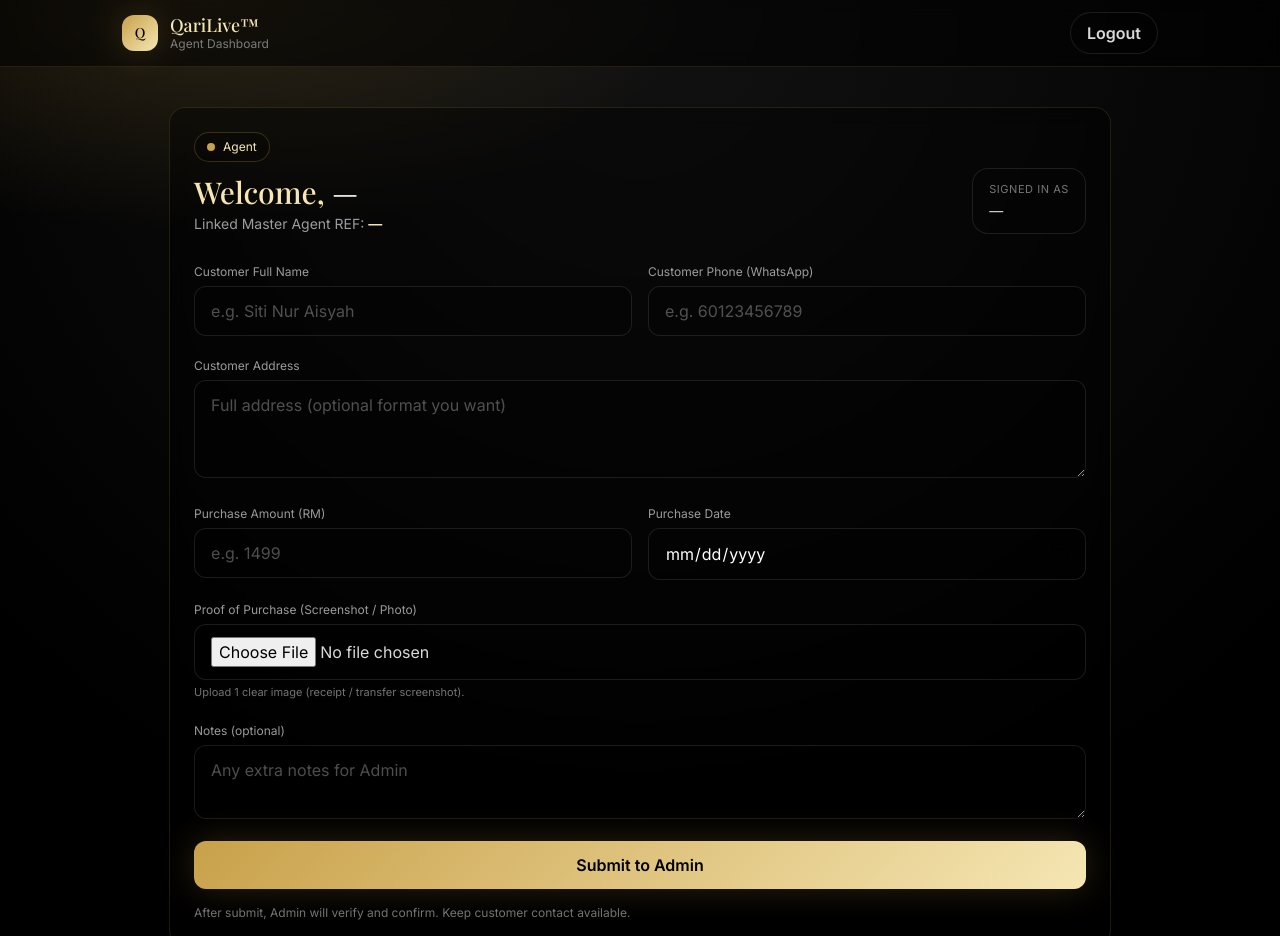
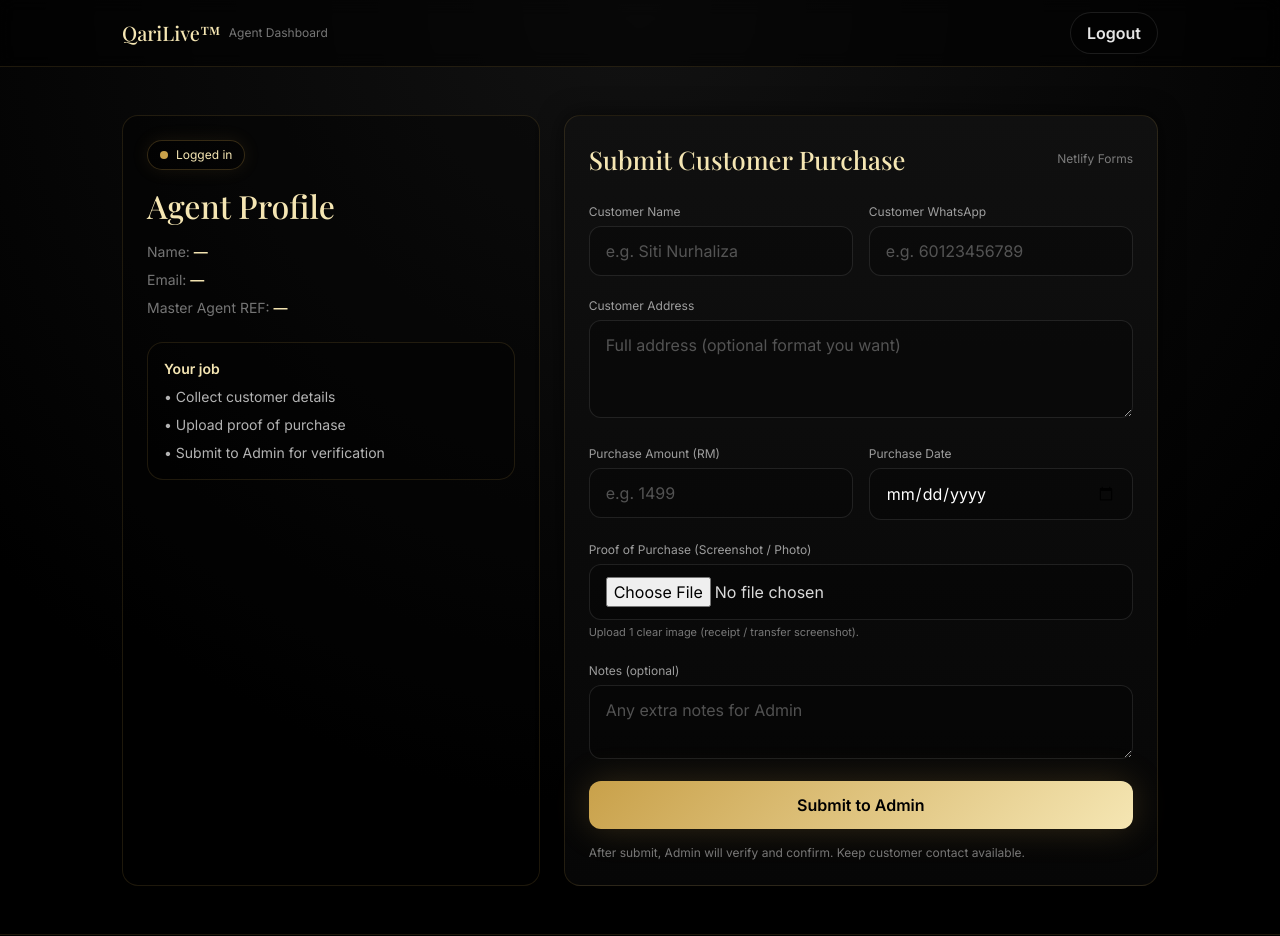
Before and after one commit to AmirHaziqHafiz113/qarilive-site, a website: page agent-dashboard.html in a window 1280 px wide. Shown: the top 936 px of the page. Drawn offline with nearby package versions, Linux system fonts and the light colour scheme.

Commit message:
minor ui changes

```diff
--- a/agent-dashboard.html
+++ b/agent-dashboard.html
@@ -1,5 +1,6 @@
 <!DOCTYPE html>
 <html lang="en">
+
 <head>
   <meta charset="UTF-8" />
   <meta name="viewport" content="width=device-width, initial-scale=1.0" />
@@ -15,104 +16,101 @@
     tailwind.config = {
       theme: {
         extend: {
-          colors: { gold:'#c9a14a', 'gold-soft':'#f5e6b3', blackish:'#050505', darkish:'#0b0b0b' },
-          fontFamily: { inter:['Inter','sans-serif'], playfair:['Playfair Display','serif'] },
-          boxShadow: { goldGlow: '0 0 34px rgba(201,161,74,.22)' }
+          colors: {
+            gold: '#c9a14a',
+            'gold-soft': '#f5e6b3',
+            blackish: '#050505',
+            darkish: '#0b0b0b'
+          },
+          fontFamily: {
+            inter: ['Inter', 'sans-serif'],
+            playfair: ['Playfair Display', 'serif']
+          },
+          boxShadow: {
+            goldGlow: '0 0 34px rgba(201,161,74,.22)'
+          }
         }
       }
     }
   </script>
 
   <style>
-    body {
-      background:
-        radial-gradient(900px 420px at 15% 0%, rgba(201, 161, 74, .18), transparent 55%),
-        radial-gradient(circle at top, #121212, #000 70%);
-    }
-    .glass {
-      background: rgba(0, 0, 0, .38);
-      border: 1px solid rgba(201, 161, 74, .16);
-      backdrop-filter: blur(10px);
-    }
-    .soft-border { border: 1px solid rgba(255, 255, 255, .10); }
-    .focus-gold:focus {
-      outline: none;
-      border-color: rgba(201, 161, 74, .65);
-      box-shadow: 0 0 0 4px rgba(201, 161, 74, .12);
-    }
+    body { background: radial-gradient(circle at top, #121212, #000 70%); }
+    .soft-border { border: 1px solid rgba(255,255,255,.10); }
+    .focus-gold:focus { outline: none; border-color: rgba(201,161,74,.65); }
   </style>
 </head>
 
 <body class="m-0 font-inter text-white/90 min-h-screen flex flex-col">
-  <header class="sticky top-0 z-50 border-b border-gold/15 bg-black/55 backdrop-blur">
+
+  <header class="sticky top-0 z-50 backdrop-blur bg-black/55 border-b border-gold/15">
     <div class="max-w-[1100px] mx-auto px-4 sm:px-6 lg:px-8 py-3 flex items-center justify-between gap-3">
-      <a href="index.html" class="flex items-center gap-3 min-w-0 no-underline">
-        <div class="w-9 h-9 rounded-xl bg-[linear-gradient(135deg,#c9a14a,#f5e6b3)] grid place-items-center shadow-goldGlow">
-          <span class="font-playfair text-black text-sm">Q</span>
-        </div>
-        <div class="min-w-0">
-          <div class="font-playfair text-gold-soft text-lg leading-tight truncate">QariLive™</div>
-          <div class="text-xs text-white/45 truncate">Agent Dashboard</div>
-        </div>
+      <a href="index.html" class="no-underline flex items-center gap-2 min-w-0">
+        <span class="font-playfair text-gold-soft text-lg md:text-xl whitespace-nowrap">QariLive™</span>
+        <span class="hidden sm:inline-block text-xs text-white/45 truncate">Agent Dashboard</span>
       </a>
 
       <div class="flex items-center gap-2">
         <button id="btnLogout"
-          class="px-4 py-2 rounded-full font-semibold soft-border text-white/85 bg-black/25 hover:border-gold/60 hover:bg-black/40 transition">
+          class="shrink-0 px-4 py-2 rounded-full font-semibold text-white/90 no-underline bg-black/30 border border-white/10 hover:border-gold/60 hover:bg-black/40 transition">
           Logout
         </button>
       </div>
     </div>
   </header>
 
-  <main class="flex-1 max-w-[1100px] mx-auto px-4 sm:px-6 lg:px-8 py-8 sm:py-10">
-    <div class="glass rounded-2xl p-6">
-      <div class="flex flex-col sm:flex-row sm:items-end sm:justify-between gap-4">
-        <div>
-          <div class="inline-flex items-center gap-2 px-3 py-1.5 rounded-full border border-gold/25 bg-black/25">
+  <main class="flex-1">
+    <div class="max-w-[1100px] mx-auto px-4 sm:px-6 lg:px-8 py-10 md:py-12">
+
+      <div class="grid grid-cols-1 lg:grid-cols-12 gap-6">
+        <section class="lg:col-span-5 rounded-2xl border border-gold/15 bg-black/30 p-6">
+          <div class="inline-flex items-center gap-2 px-3 py-1.5 rounded-full border border-gold/25 bg-black/30 shadow-[0_0_18px_rgba(201,161,74,.10)]">
             <span class="w-2 h-2 rounded-full bg-gold"></span>
-            <span class="text-gold-soft text-xs">Agent</span>
-          </div>
-          <h1 class="mt-3 font-playfair text-gold-soft text-3xl">
-            Welcome, <span id="txtName" class="text-white/90">—</span>
-          </h1>
-          <div class="mt-1 text-sm text-white/60">
-            Linked Master Agent REF: <span id="txtMARef" class="text-gold-soft font-semibold">—</span>
-          </div>
+            <span class="text-gold-soft text-xs">Logged in</span>
           </div>
 
-        <div class="rounded-2xl soft-border bg-black/20 px-4 py-3">
-          <div class="text-[11px] text-white/45 uppercase tracking-wider">Signed in as</div>
-          <div class="mt-1 text-sm text-white/85" id="txtEmail">—</div>
-        </div>
+          <h1 class="mt-4 font-playfair text-gold-soft text-[2.0rem] leading-tight">Agent Profile</h1>
+
+          <div class="mt-4 space-y-2 text-sm text-white/70">
+            <div><span class="text-white/45">Name:</span> <span id="txtName" class="text-gold-soft font-semibold">—</span></div>
+            <div><span class="text-white/45">Email:</span> <span id="txtEmail" class="text-gold-soft font-semibold">—</span></div>
+            <div><span class="text-white/45">Master Agent REF:</span> <span id="txtMARef" class="text-gold-soft font-semibold">—</span></div>
           </div>
 
-      <div id="alertBox" class="hidden mt-5 rounded-2xl soft-border bg-black/25 p-4 text-sm text-white/85"></div>
+          <div id="alertBox" class="hidden mt-5 rounded-2xl border border-gold/20 bg-black/30 p-4 text-sm text-white/80"></div>
 
-      <!-- ✅ Netlify Form (with file upload) -->
-      <form id="purchaseForm"
-            class="mt-6 space-y-4"
-            name="customer_purchase"
-            method="POST"
-            data-netlify="true"
-            enctype="multipart/form-data"
-            action="/agent-dashboard.html?success=1">
+          <div class="mt-6 rounded-2xl border border-gold/15 bg-black/20 p-4 text-sm text-white/70">
+            <div class="font-semibold text-gold-soft">Your job</div>
+            <ul class="mt-2 space-y-2">
+              <li>• Collect customer details</li>
+              <li>• Upload proof of purchase</li>
+              <li>• Submit to Admin for verification</li>
+            </ul>
+          </div>
+        </section>
 
-        <input type="hidden" name="form-name" value="customer_purchase" />
-        <input type="hidden" id="f_ma_ref" name="master_agent_ref" value="" />
-        <input type="hidden" id="f_agent_email" name="agent_email" value="" />
-        <input type="hidden" id="f_agent_name" name="agent_name" value="" />
+        <section class="lg:col-span-7 rounded-2xl border border-gold/15 bg-[linear-gradient(180deg,#101010,#060606)] shadow-[0_0_25px_rgba(0,0,0,.6)] p-6">
+          <div class="flex items-center justify-between gap-3">
+            <h2 class="font-playfair text-gold-soft text-[1.6rem]">Submit Customer Purchase</h2>
+            <div class="text-xs text-white/45">Netlify Forms</div>
+          </div>
+
+          <form name="agent-submission" method="POST" data-netlify="true" enctype="multipart/form-data" class="mt-5 space-y-4">
+            <input type="hidden" name="form-name" value="agent-submission" />
+            <input id="f_ma_ref" type="hidden" name="ma_ref" value="" />
+            <input id="f_agent_email" type="hidden" name="agent_email" value="" />
+            <input id="f_agent_name" type="hidden" name="agent_name" value="" />
 
             <div class="grid grid-cols-1 sm:grid-cols-2 gap-4">
               <div>
-            <label class="text-xs text-white/60">Customer Full Name</label>
+                <label class="text-xs text-white/60">Customer Name</label>
                 <input name="customer_name" required
                   class="mt-1 w-full px-4 py-3 rounded-xl bg-black/25 soft-border focus-gold text-white placeholder:text-white/30"
-              placeholder="e.g. Siti Nur Aisyah" />
+                  placeholder="e.g. Siti Nurhaliza" />
               </div>
               <div>
-            <label class="text-xs text-white/60">Customer Phone (WhatsApp)</label>
-            <input name="customer_phone" required
+                <label class="text-xs text-white/60">Customer WhatsApp</label>
+                <input name="customer_whatsapp" required inputmode="numeric"
                   class="mt-1 w-full px-4 py-3 rounded-xl bg-black/25 soft-border focus-gold text-white placeholder:text-white/30"
                   placeholder="e.g. 60123456789" />
               </div>
@@ -143,9 +141,7 @@
               <label class="text-xs text-white/60">Proof of Purchase (Screenshot / Photo)</label>
               <input name="proof_image" type="file" accept="image/*" required
                 class="mt-1 w-full px-4 py-3 rounded-xl bg-black/25 soft-border focus-gold text-white/85" />
-          <div class="mt-1 text-[11px] text-white/45">
-            Upload 1 clear image (receipt / transfer screenshot).
-          </div>
+              <div class="mt-1 text-[11px] text-white/45">Upload 1 clear image (receipt / transfer screenshot).</div>
             </div>
 
             <div>
@@ -160,10 +156,10 @@
               Submit to Admin
             </button>
 
-        <div class="text-xs text-white/45">
-          After submit, Admin will verify and confirm. Keep customer contact available.
+            <div class="text-xs text-white/45">After submit, Admin will verify and confirm. Keep customer contact available.</div>
+          </form>
+        </section>
       </div>
-      </form>
     </div>
   </main>
 
@@ -211,7 +207,9 @@
       const meta = u.user_metadata || {};
       const email = u.email || "—";
       const name = meta.full_name || (email.includes("@") ? email.split("@")[0] : "Agent");
-      const parent = (meta.parent_ma_code || "").toUpperCase().trim();
+
+      // ✅ FIX: agent signup stores master agent ref as "ma_code"
+      const parent = (meta.ma_code || meta.parent_ma_code || meta.ma_ref || "").toUpperCase().trim();
 
       $("txtEmail").textContent = email;
       $("txtName").textContent = name;
@@ -222,7 +220,6 @@
       $("f_agent_email").value = email || "";
       $("f_agent_name").value = name || "";
 
-      // success message
       const url = new URL(window.location.href);
       if (url.searchParams.get("success") === "1") {
         showAlert("✅ Submitted successfully. Admin will review soon.");
```
Also changed, not shown: index.html (+17 -21 lines). Lines whose indentation alone changed are shown as unchanged.
